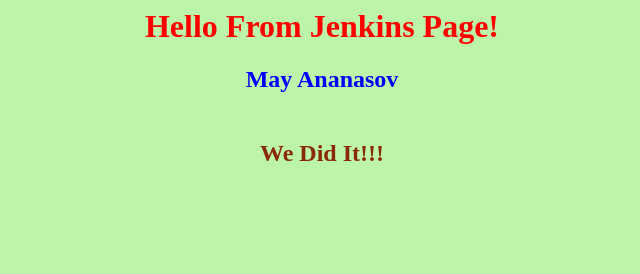
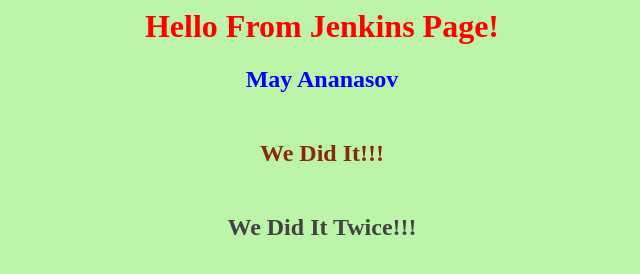
Before and after one commit to LazurenkoOlexander/app-for-jenkins, a plain HTML site: page index.html in a window 1280 px wide. Shown: the whole page, without its empty margins (318-958 px from the left). Drawn offline with Linux system fonts and the light colour scheme.

Commit message:
Update index.html

```diff
--- a/index.html
+++ b/index.html
@@ -4,6 +4,7 @@
 <h1><font color=red>Hello From Jenkins Page!</font></h1>
 <h2><font color=blue><b>May Ananasov</b></font></h2>
 <h2><br><font color=#8A2908><b>We Did It!!!</b></font></br></h2>
+<h2><br><font color=#424242><b>We Did It Twice!!!</b></font></br></h2>
 </center>
 </body>
 </html>
```
